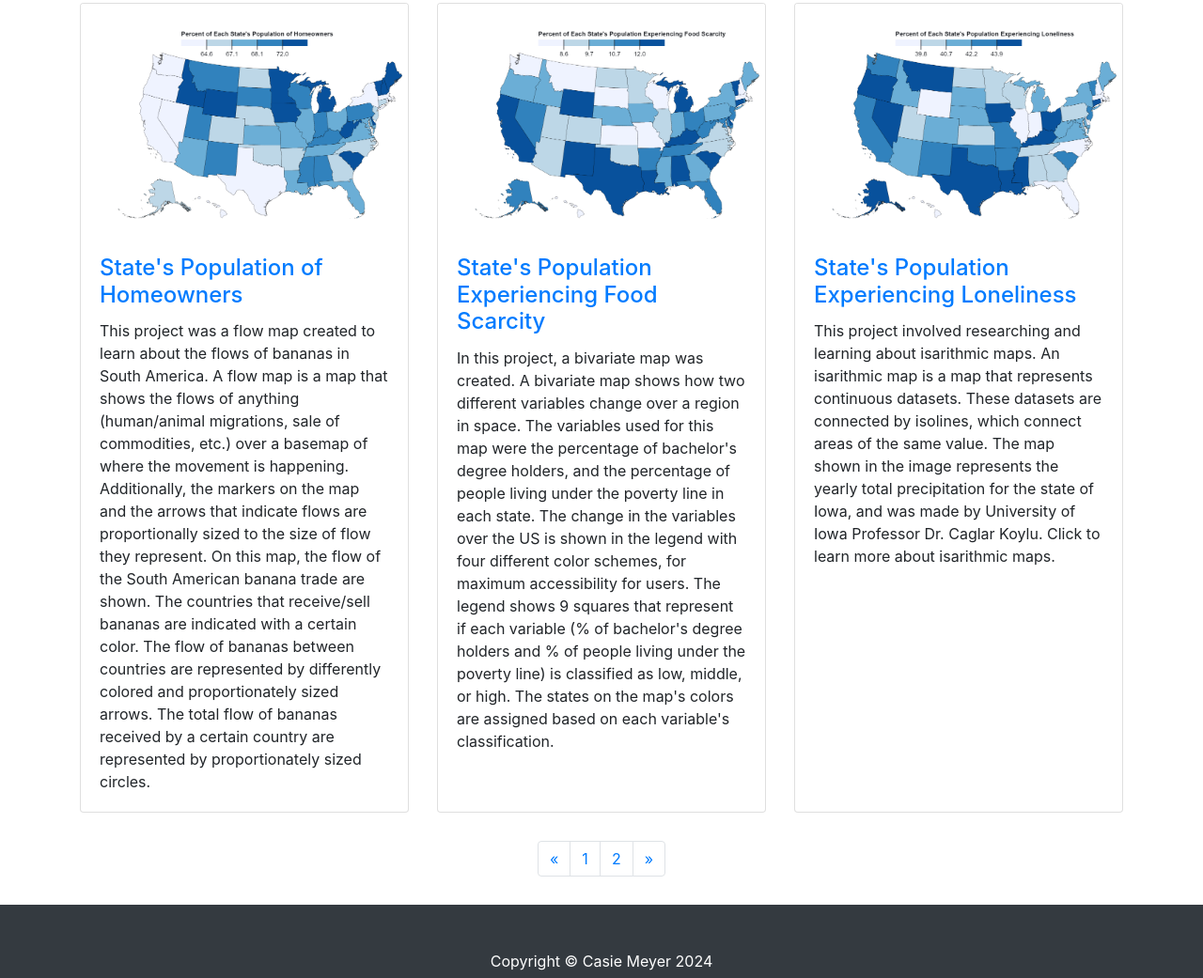
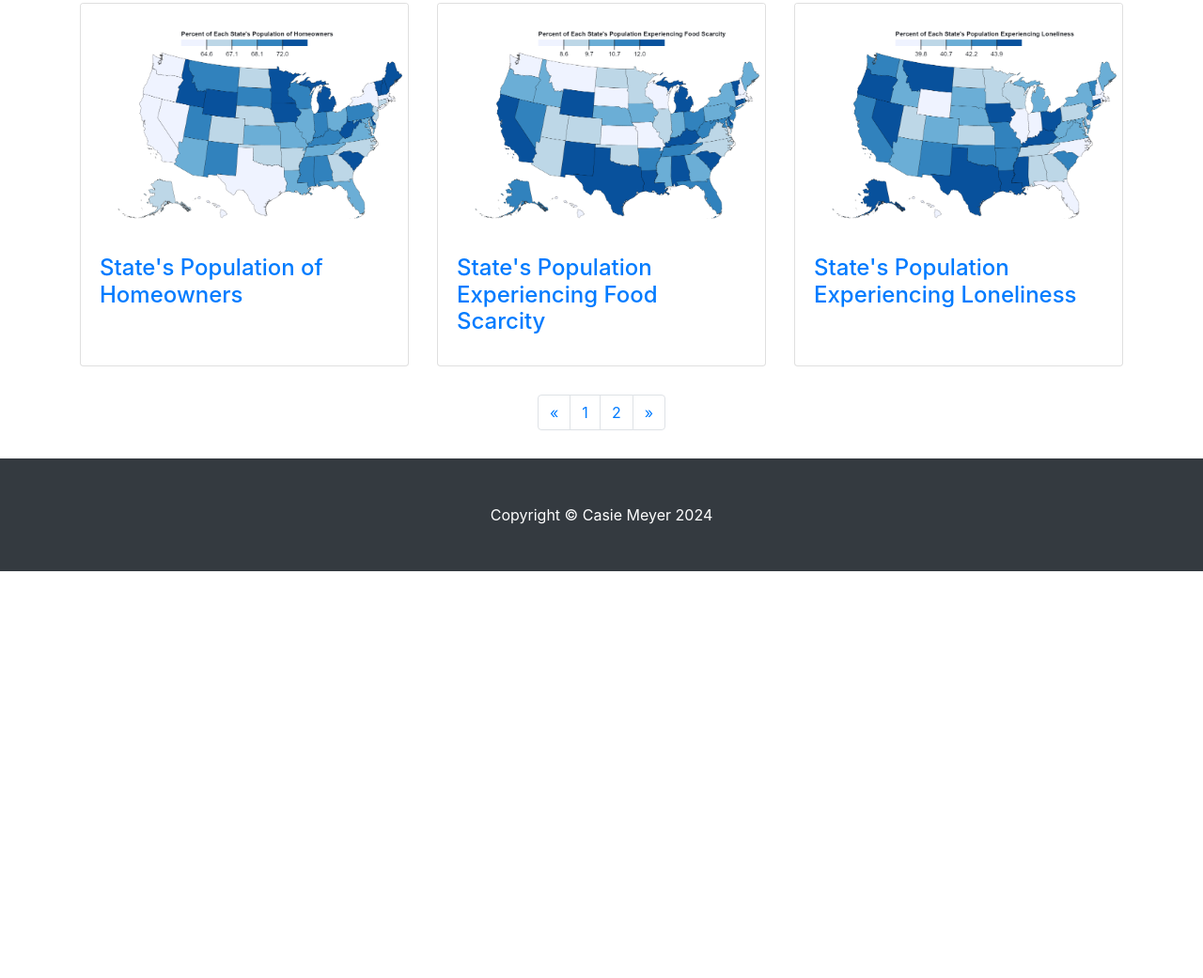
Before and after one commit to casie-meyer/educationeffects_cm, a website: page index2.html in a window 1280 px wide. Shown: the part 1370-2411 px from the top of the page at 94% size. After the commit the page ends 1978 px from the top, so only its background shows below. Drawn offline with Linux system fonts and the light colour scheme.

Commit message:
Update index2.html

```diff
--- a/index2.html
+++ b/index2.html
@@ -91,10 +91,7 @@
               <h4 class="card-title">
                 <a href="https://observablehq.com/d/220e21c820fdea7d">State's Population Living Under the Poverty Line</a>
               </h4>
-              <p class="card-text">This project involved making a choropleth map. A choropleth map shows the variance in a variable over a region, with differences in color. The data used to
-                                    create the map was the population of people, aged 25+, in each state with a bachelor's degree. So as to not map the raw counts of the data, the
-                                    bachelor's-degree-holding population was normalized with the state's total population. The data was experimented with to determine the best way to
-                                  display it. The data was displayed with shades of blue, and classified with a quantile scheme.</p>
+              <p class="card-text"> </p>
             </div>
           </div>
         </div>
@@ -121,12 +118,7 @@
               <h4 class="card-title">
                 <a href="https://observablehq.com/d/03e8d9b841bfa140">State's Population of Homeowners</a>
               </h4>
-              <p class="card-text">This project was a flow map created to learn about the flows of bananas in South America. A flow map is a map that shows
-                                  the flows of anything (human/animal migrations, sale of commodities, etc.) over a basemap of where the movement is happening.
-                                  Additionally, the markers on the map and the arrows that indicate flows are proportionally sized to the size of flow they
-                                  represent. On this map, the flow of the South American banana trade are shown. The countries that receive/sell bananas are
-                                  indicated with a certain color. The flow of bananas between countries are represented by differently colored and proportionately
-                                  sized arrows. The total flow of bananas received by a certain country are represented by proportionately sized circles.</p>
+              <p class="card-text"> </p>
             </div>
           </div>
         </div>
@@ -137,13 +129,7 @@
               <h4 class="card-title">
                 <a href="https://observablehq.com/d/fb5b14dc0a1aae98">State's Population Experiencing Food Scarcity</a>
               </h4>
-              <p class="card-text">In this project, a bivariate map was created. A bivariate map shows how two different variables change over
-                                  a region in space. The variables used for this map were the percentage of bachelor's degree holders, and the
-                                  percentage of people living under the poverty line in each state. The change in the variables over the US is
-                                  shown in the legend with four different color schemes, for maximum accessibility for users. The legend shows 9
-                                  squares that represent if each variable (% of bachelor's degree holders and % of people living under the poverty
-                                  line) is classified as low, middle, or high. The states on the map's colors are assigned based on each variable's
-                                  classification.</p>
+              <p class="card-text"> </p>
             </div>
           </div>
         </div>
@@ -154,10 +140,7 @@
               <h4 class="card-title">
                 <a href="https://observablehq.com/d/30bd54b5da0ce79f">State's Population Experiencing Loneliness</a>
               </h4>
-              <p class="card-text">This project involved researching and learning about isarithmic maps. An isarithmic map is a map that represents
-                                  continuous datasets. These datasets are connected by isolines, which connect areas of the same value. The map shown
-                                  in the image represents the yearly total precipitation for the state of Iowa, and was made by University of Iowa
-                                  Professor Dr. Caglar Koylu. Click to learn more about isarithmic maps. </p>
+              <p class="card-text"> </p>
             </div>
           </div>
         </div>
```
